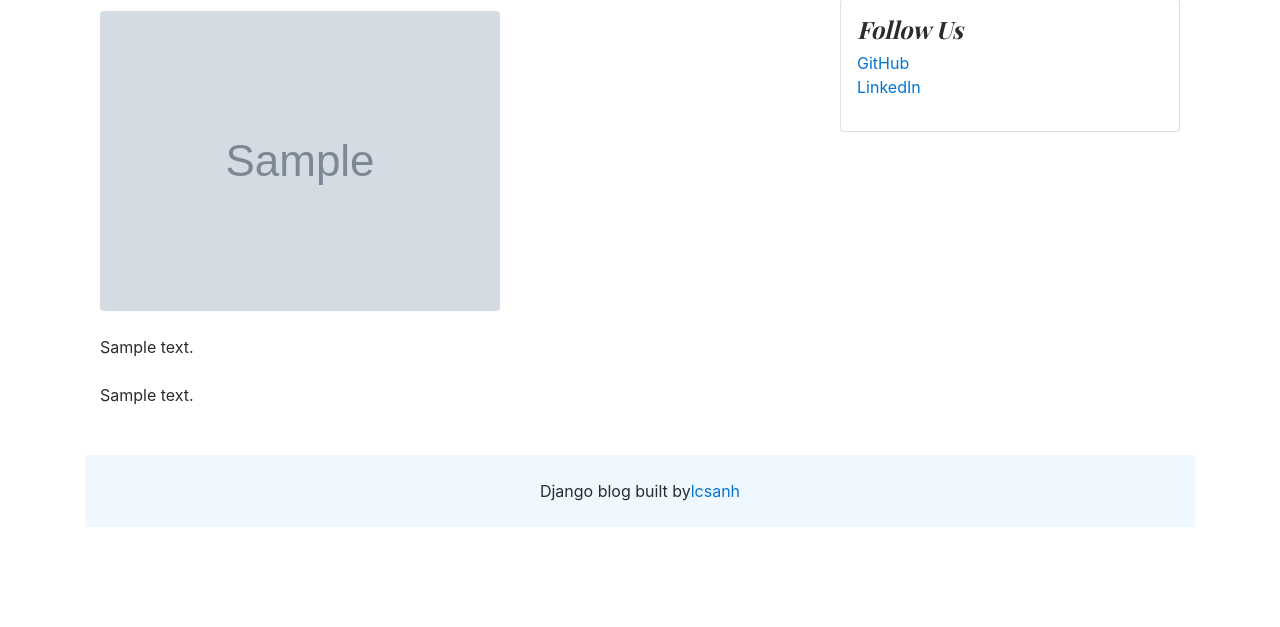
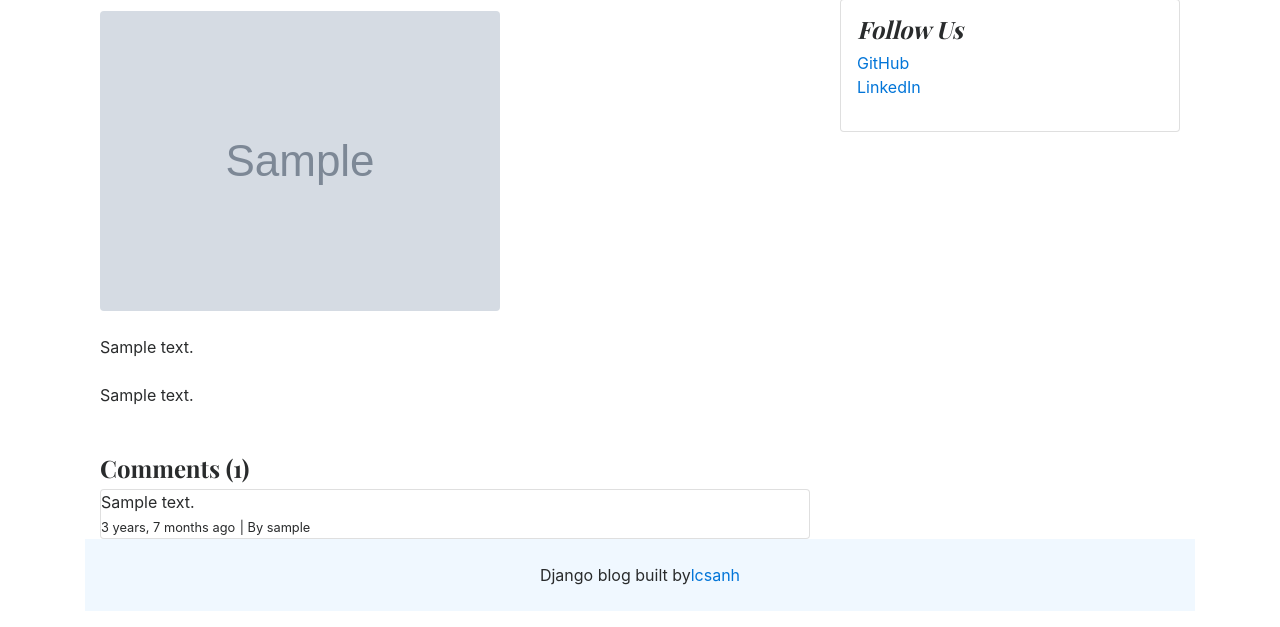
Before and after one commit to congsanhle99/django-blog, a Django app: template templates/blogs.html in a window 1280 px wide. Shown: the part 303-930 px from the top of the page. Before the commit the page ends 830 px from the top, so only its background shows below. Run offline with Django 4.2, Linux system fonts and the light colour scheme; tables that the repository leaves empty hold one stand-in row (values such as "Sample post"); the template is opened without the code that fills it: values that come from a table or form of the project are taken from there, most other values are stand-ins (such as "Sample title", 1, 10 or a date in 2020); grey boxes marked "Sample" are stand-in pictures; data that the repository does not hold is empty.

Commit message:
display comments in post

```diff
--- a/templates/blogs.html
+++ b/templates/blogs.html
@@ -1,5 +1,4 @@
-{% extends 'base.html' %}
-{% block content %}
+{% extends 'base.html' %} {% block content %}
 <!-- Page content-->
 <div class="container mt-5">
   <div class="row">
@@ -11,7 +10,9 @@
           <!-- Post title-->
           <h1 class="fw-bolder mb-1">{{ single_blog }}</h1>
           <!-- Post meta content-->
-                  <div class="text-muted fst-italic mb-2">Posted on <b>{{single_blog.create_at}}</b> by <b>{{single_blog.author}}</b></div>
+          <div class="text-muted fst-italic mb-2">
+            Posted on <b>{{single_blog.create_at}}</b> by <b>{{single_blog.author}}</b>
+          </div>
           <!-- Post category-->
           <a class="badge bg-primary text-decoration-none text-light" href="#!">{{ single_blog.category }}</a>
         </header>
@@ -24,6 +25,24 @@
           <p class="fs-5 mb-4">{{ single_blog.short_description }}</p>
           <p class="fs-5 mb-4">{{ single_blog.blog_body }}</p>
         </section>
+        <!-- Comment -->
+        <h4>Comments ({{ comment_count }})</h4>
+        {% if comments %}
+          {% for comment in comments %}
+            <div class="card">
+              <div class="card-body">
+                <p class="card-text mb-0">{{ comment }}</p>
+                <span>
+                  <small>{{ comment.create_at | timesince }} ago</small>
+                  <small> | By {{ comment.user }}</small>
+                </span>
+              </div>
+            </div>
+          {% endfor %}
+        {% else %}
+        Not comment yet!
+        {% endif %}
+        <!-- -->
       </article>
     </div>
     <!-- Side widgets-->
```
Also changed, not shown: blogs/views.py (+6 -2 lines). Lines whose indentation alone changed are shown as unchanged.
